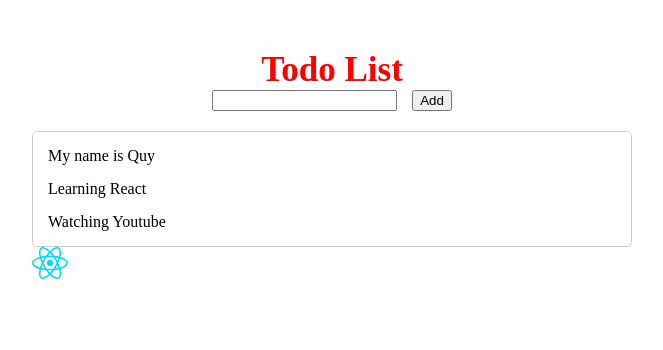
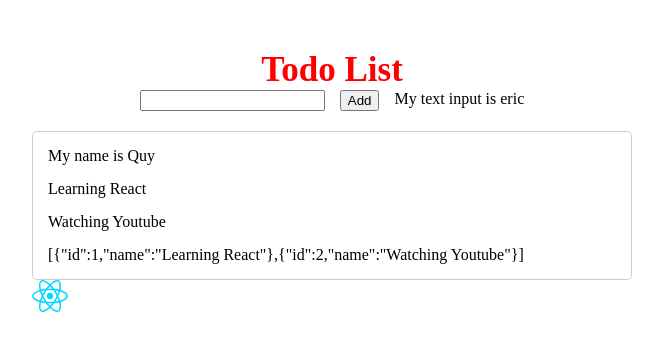
Before and after one commit to vvquy04/react-vite-hoidanit, a React (Vite) app: page / in a window 1280 px wide. Shown: the top 350 px of the page, without its empty margins (308-971 px from the left). Built offline with nearby package versions, Linux system fonts and the light colour scheme.

Commit message:
video 38

```diff
--- a/src/App.jsx
+++ b/src/App.jsx
@@ -2,15 +2,29 @@ import "./components/todo/todo.css";
 import TodoData from "./components/todo/TodoData";
 import reactLogo from "./assets/react.svg";
 import TodoNew from "./components/todo/TodoNew";
+import { useState } from "react";
 const App = () => {
+  const [todoList, setTodoList] = useState([
+    {id: 1, name: "Learning React"},
+    {id: 2, name: "Watching Youtube"},
+  ])
   const hoidanit = "Quy";
   const age = 25;
   const data = {
     address: "hanoi",
     country: "vietnam"
   }
-  const addNewTodo = () => {
-    alert("call me")
+  const addNewTodo = (name) => {
+    const newTodo = {
+      id: randomIntFromInterval(1, 1000000),
+      name: name
+    }
+
+    setTodoList([...todoList, newTodo])
+  }
+
+  const randomIntFromInterval = (min, max) => {
+  return Math.floor(Math.random() * (max - min + 1) + min);
   }
   return (
     <div className="todo-container">
@@ -19,6 +33,7 @@ const App = () => {
       <TodoNew addNewTodo={addNewTodo} />
       <TodoData name={hoidanit} age={age}
       data={data} addNewTodo={addNewTodo}
+      todoList={todoList}
       />
       <img src={reactLogo} />
     </div>
--- a/src/components/todo/TodoData.jsx
+++ b/src/components/todo/TodoData.jsx
@@ -1,11 +1,14 @@
 const TodoData = (props) => {
     const {name, age, data} = props
-
+    console.log(props)
     return (
         <div className='todo-data'>
         <div>My name is {name}</div>
         <div>Learning React</div>
         <div>Watching Youtube</div>
+        <div>
+    {JSON.stringify(props.todoList)}
+        </div>
       </div>
     );
 }
--- a/src/components/todo/TodoNew.jsx
+++ b/src/components/todo/TodoNew.jsx
@@ -1,9 +1,28 @@
+import { useState } from "react"
+
 const TodoNew = (props) => {
+    const [valueInput , setValueInput] = useState("eric")
+
+
+
     const {addNewTodo} = props
+    const handleClick = () => {
+        addNewTodo(valueInput)
+    }
+    const handleOnChange = (name) => {
+        setValueInput(name)
+    }
     return (
         <div className='todo-new'>
-        <input type="text" />
-        <button>Add</button>
+        <input type="text"
+        onChange={(event)=> handleOnChange(event.target.value)}/>
+        <button
+        style={{cursor:"pointer"}}
+        onClick={handleClick}
+        >Add</button>
+        <div>
+            My text input is  {valueInput}
+        </div>
       </div>
     );
 }
```
